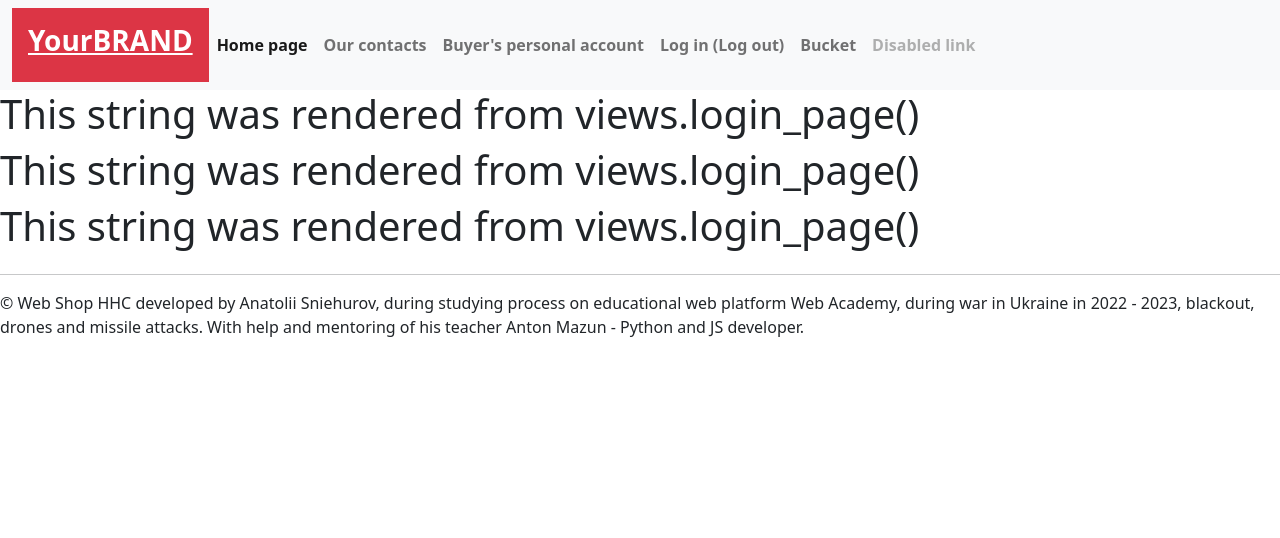
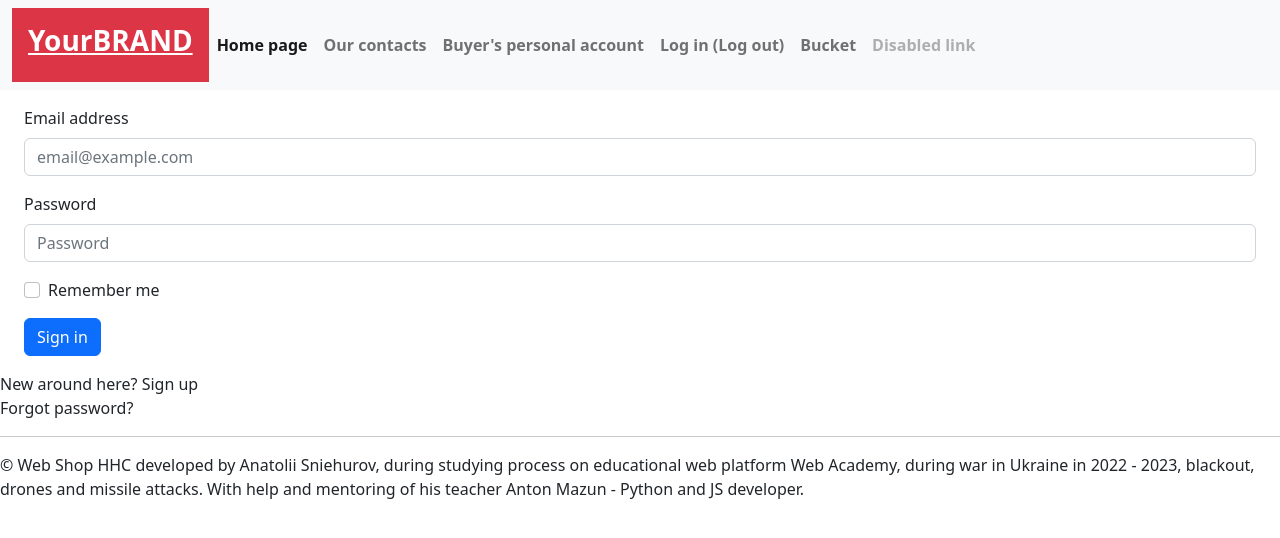
Before and after one commit to AnatolySneg/web_shop_hhc, a Django app: page /login/ in a window 1280 px wide. Shown: the top 538 px of the page. Run offline with Django 3.2, Linux system fonts and the light colour scheme.

Commit message:
made templates for login form and breadcrumbs

```diff
--- a/web_shop_hhc/products/templates/products/login_page.html
+++ b/web_shop_hhc/products/templates/products/login_page.html
@@ -4,8 +4,29 @@
 
 {% block content %}
 <main>
-    <div><h1>{{ test_string }}</h1></div>
-    <div><h1>{{ test_string }}</h1></div>
-    <div><h1>{{ test_string }}</h1></div>
+
+      <form class="px-4 py-3">
+        <div class="mb-3">
+          <label for="exampleDropdownFormEmail1" class="form-label">Email address</label>
+          <input type="email" class="form-control" id="exampleDropdownFormEmail1" placeholder="email@example.com">
+        </div>
+        <div class="mb-3">
+          <label for="exampleDropdownFormPassword1" class="form-label">Password</label>
+          <input type="password" class="form-control" id="exampleDropdownFormPassword1" placeholder="Password">
+        </div>
+        <div class="mb-3">
+          <div class="form-check">
+            <input type="checkbox" class="form-check-input" id="dropdownCheck">
+            <label class="form-check-label" for="dropdownCheck">
+              Remember me
+            </label>
+          </div>
+        </div>
+        <button type="submit" class="btn btn-primary">Sign in</button>
+      </form>
+      <div class="dropdown-divider"></div>
+      <a class="dropdown-item" href="#">New around here? Sign up</a>
+      <a class="dropdown-item" href="#">Forgot password?</a>
+
 </main>
 {% endblock %}
--- a/web_shop_hhc/products/views.py
+++ b/web_shop_hhc/products/views.py
@@ -43,7 +43,7 @@ def user_page(request):
     print('user_page from console')
     print(request)
     test_string = "USER PAGE"
-    return render(request, 'products/login_page.html', {
+    return render(request, 'products/user_page.html', {
         "test_string": test_string,
     }
                   )
@@ -53,7 +53,7 @@ def bucket(request):
     print('Bucket_page from console')
     print(request)
     test_string = "This string was rendered from views.bucket()"
-    return render(request, 'products/login_page.html', {
+    return render(request, 'products/bucket_page_gest.html', {
         "test_string": test_string,
     }
                   )
```
Also changed, not shown: web_shop_hhc/products/templates/products/bucket_page_gest.html (added, +10 -0 lines), web_shop_hhc/products/templates/products/home_page.html (+10 -0 lines), web_shop_hhc/products/templates/products/test.html (added, +10 -0 lines).
